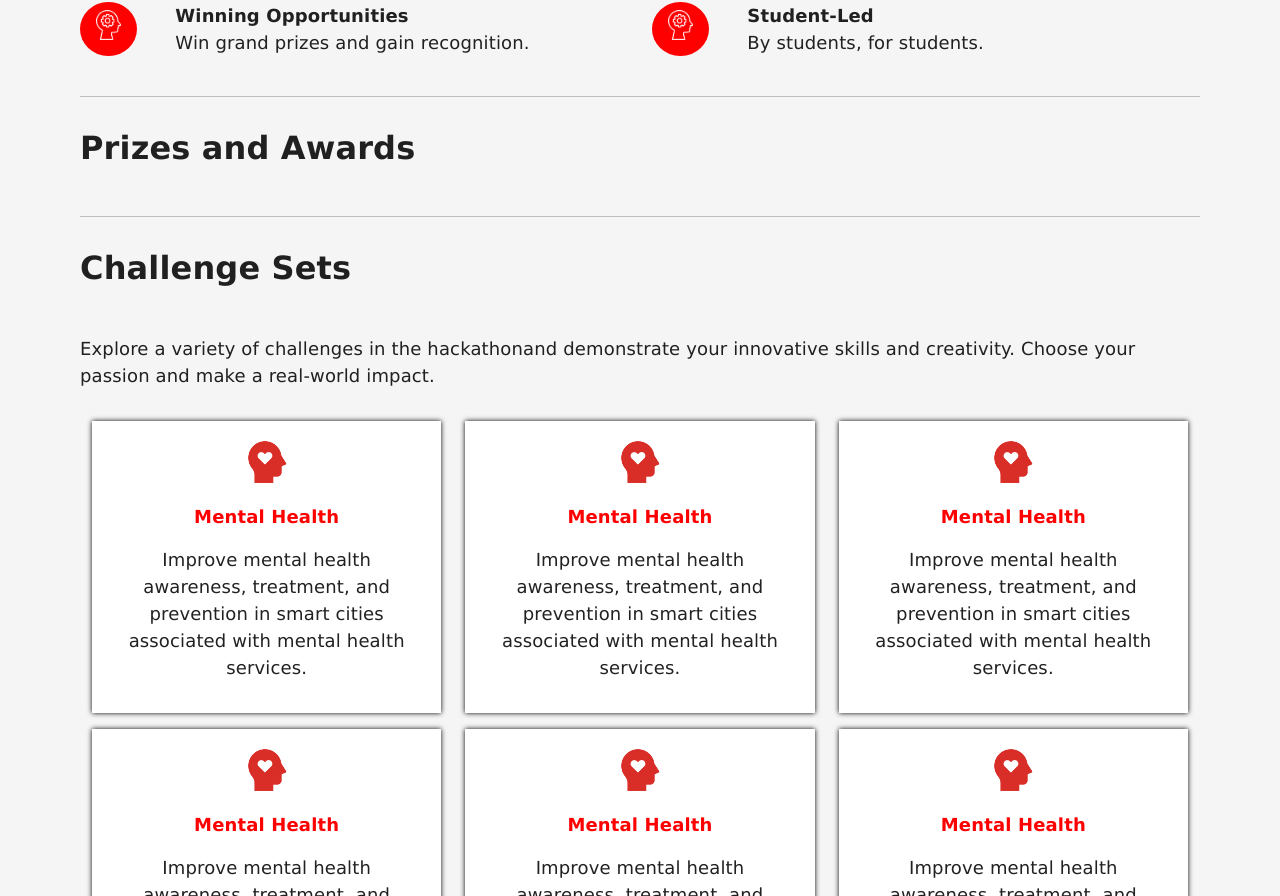
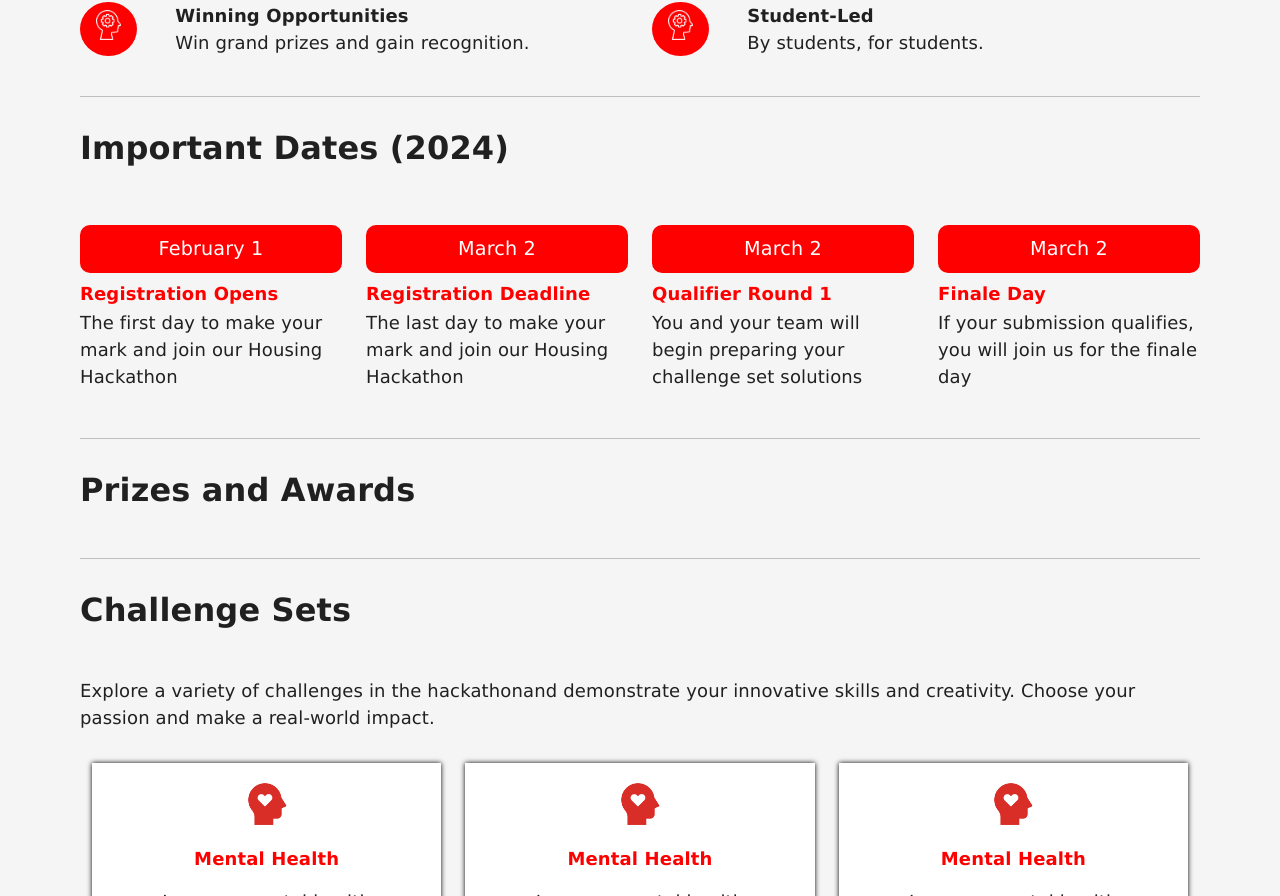
Before and after one commit to busycaesar/SenecaHackathon2024, a React (Create React App) app: page / in a window 1280 px wide. Shown: the part 1595-2491 px from the top of the page. Built offline with nearby package versions, Linux system fonts and the light colour scheme.

Commit message:
Added Important Dates on the home page!

```diff
--- /dev/null
+++ b/src/Components/About/Dates/dateBox.tsx
@@ -0,0 +1,17 @@
+import React from "react";
+
+export default function DateBox(props: {
+  eventDate: string;
+  eventTitle: string;
+  eventDescription: string;
+}) {
+  return (
+    <>
+      <div className="event-title">{props.eventDate}</div>
+      <h3 style={{ color: "red ", fontSize: "large" }}>
+        <strong>{props.eventTitle}</strong>
+      </h3>
+      <p>{props.eventDescription}</p>
+    </>
+  );
+}
--- /dev/null
+++ b/src/Components/About/Dates/importantDate.css
@@ -0,0 +1,9 @@
+.event-title {
+  background-color: red;
+  color: white;
+  padding: 0.5em;
+  font-size: larger;
+  text-align: center;
+  margin: 0.5em 0;
+  border-radius: 10px;
+}
--- a/src/Components/About/Dates/importantDates.tsx
+++ b/src/Components/About/Dates/importantDates.tsx
@@ -1,9 +1,35 @@
-export default function ImportantDates() {
+import DateBox from "./dateBox";
+import { Row, Col } from "react-bootstrap";
+import "./importantDate.css";
+
+export default function ImportantDates(props: { dates: any }) {
+  // Sorting the data received according to the date.
+  const eventDates = props.dates.sort((a: any, b: any) => {
+    return new Date(a.eventDate).getTime() - new Date(b.eventDate).getTime();
+  });
   return (
     <>
       <h2>
         <strong>Important Dates (2024)</strong>
       </h2>
+      <Row>
+        {eventDates.map((date: any) => {
+          let eventDateWhole: Date = new Date(date.eventDate),
+            eventMonth: string = eventDateWhole.toLocaleString("en-US", {
+              month: "long",
+            }),
+            eventDate: string = eventDateWhole.getUTCMonth().toString();
+          return (
+            <Col md={3} index={date._id}>
+              <DateBox
+                eventDate={`${eventMonth} ${eventDate}`}
+                eventTitle={date.eventTitle}
+                eventDescription={date.eventDescription}
+              />
+            </Col>
+          );
+        })}
+      </Row>
     </>
   );
 }
--- /dev/null
+++ b/src/Data/JSONData/importantDate.json
@@ -0,0 +1,26 @@
+[
+  {
+    "_id": 0,
+    "eventDate": "2024-02-01T12:30:00.000Z",
+    "eventTitle": "Registration Opens",
+    "eventDescription": "The first day to make your mark and join our Housing Hackathon"
+  },
+  {
+    "_id": 1,
+    "eventDate": "2024-03-01T12:30:00.000Z",
+    "eventTitle": "Registration Deadline",
+    "eventDescription": "The last day to make your mark and join our Housing Hackathon"
+  },
+  {
+    "_id": 2,
+    "eventDate": "2024-03-10T12:30:00.000Z",
+    "eventTitle": "Qualifier Round 1",
+    "eventDescription": "You and your team will begin preparing your challenge set solutions"
+  },
+  {
+    "_id": 3,
+    "eventDate": "2024-03-16T12:30:00.000Z",
+    "eventTitle": "Finale Day",
+    "eventDescription": "If your submission qualifies, you will join us for the finale day"
+  }
+]
--- a/src/Pages/home.tsx
+++ b/src/Pages/home.tsx
@@ -9,6 +9,8 @@ import TestimonialData from "../Data/JSONData/testimonials.json";
 import ChallengeSetData from "../Data/JSONData/challengeSetData.json";
 import WorkingData from "../Data/JSONData/workingData.json";
 import AwardData from "../Data/JSONData/awardData.json";
+import ImportantDates from "../Components/About/Dates/importantDates";
+import ImportantDateData from "../Data/JSONData/importantDate.json";
 
 export default function Home() {
   return (
@@ -17,6 +19,8 @@ export default function Home() {
       <WhoAreWe />
       <hr />
       <WorkingSection works={WorkingData} />
+      <hr />
+      <ImportantDates dates={ImportantDateData} />
       <hr />
       <Awards awards={AwardData} />
       <hr />
```
